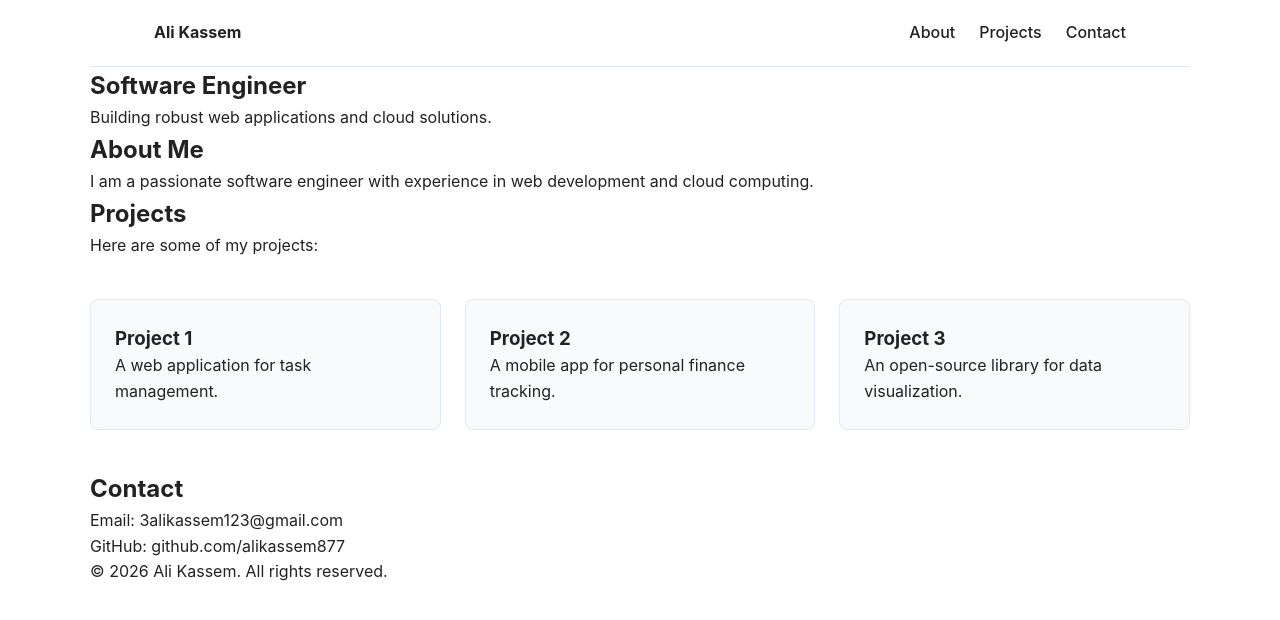
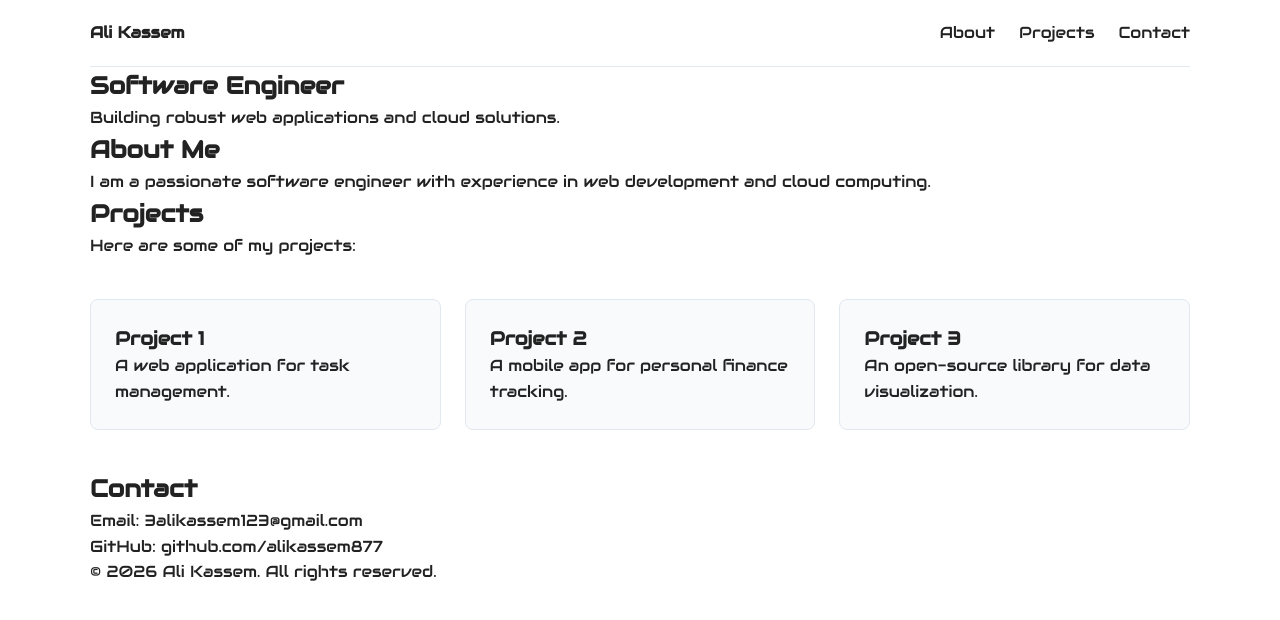
Before and after one commit to alikassem877/my-first-repo, a plain HTML site: page index.html in a window 1280 px wide. Drawn offline with Linux system fonts and the light colour scheme; a web font is replaced by a local one.

Commit message:
four update

```diff
--- a/index.html
+++ b/index.html
@@ -1,19 +1,32 @@
-<!DOCTYPE html>
+
+<!doctype html>
 <html lang="en">
   <head>
-    <meta charset="UTF-8">
-    <meta name="viewport" content="width=device-width, initial-scale=1.0">
-    <link rel="stylesheet" href="style.css">
+    <meta charset="UTF-8" />
+    <meta name="viewport" content="width=device-width, initial-scale=1.0" />
+
+    <!-- Google Fonts -->
+    <link rel="preconnect" href="https://fonts.googleapis.com" />
+    <link rel="preconnect" href="https://fonts.gstatic.com" crossorigin />
+    <link
+      href="https://fonts.googleapis.com/css2?family=Audiowide&family=Redaction+100:ital,wght@0,400;0,700;1,400&display=swap"
+      rel="stylesheet"
+    />
+
+    <!-- CSS -->
+    <link rel="stylesheet" href="style.css" />
+
     <title>Ali Kassem | Software Engineer</title>
   </head>
+
   <body>
-
-    <!-- Header & Navigation wrapped together for a clean top bar -->
+    <!-- Header & Navigation -->
     <header>
       <nav class="container">
         <div class="logo">
           <strong>Ali Kassem</strong>
         </div>
+
         <ul>
           <li><a href="#about">About</a></li>
           <li><a href="#projects">Projects</a></li>
@@ -26,30 +39,36 @@
       <!-- Hero Section -->
       <section class="hero">
         <h1>Software Engineer</h1>
-            <p class="subtitle">Building robust web applications and cloud solutions.</p>
+        <p class="subtitle">
+          Building robust web applications and cloud solutions.
+        </p>
       </section>
 
       <!-- About Section -->
       <section id="about">
         <h2>About Me</h2>
-            <p>I am a passionate software engineer with experience in web development and cloud computing.</p>
+        <p>
+          I am a passionate software engineer with experience in web
+          development and cloud computing.
+        </p>
       </section>
 
       <!-- Projects Section -->
-        <section id="projects-section">
+      <section id="projects">
         <h2>Projects</h2>
         <p>Here are some of my projects:</p>
 
-            <!-- Matches the CSS #projects grid -->
-            <ul id="projects">
+        <ul class="projects-grid">
           <li>
             <h3>Project 1</h3>
             <p>A web application for task management.</p>
           </li>
+
           <li>
             <h3>Project 2</h3>
             <p>A mobile app for personal finance tracking.</p>
           </li>
+
           <li>
             <h3>Project 3</h3>
             <p>An open-source library for data visualization.</p>
@@ -60,14 +79,30 @@
       <!-- Contact Section -->
       <section id="contact">
         <h2>Contact</h2>
-            <p>Email: <a href="mailto:3alikassem123@gmail.com">3alikassem123@gmail.com</a></p>
-            <p>GitHub: <a href="https://github.com/alikassem877" target="_blank" rel="noopener noreferrer">github.com/alikassem877</a></p>
+
+        <p>
+          Email:
+          <a href="mailto:3alikassem123@gmail.com">
+            3alikassem123@gmail.com
+          </a>
+        </p>
+
+        <p>
+          GitHub:
+          <a
+            href="https://github.com/alikassem877"
+            target="_blank"
+            rel="noopener noreferrer"
+          >
+            github.com/alikassem877
+          </a>
+        </p>
       </section>
     </main>
 
+    <!-- Footer -->
     <footer class="container">
       <p>&copy; 2026 Ali Kassem. All rights reserved.</p>
     </footer>
-
   </body>
 </html>
--- a/style.css
+++ b/style.css
@@ -1,3 +1,4 @@
+
 /* 1. Reset */
 * {
   margin: 0;
@@ -17,13 +18,13 @@
   --radius: 8px;
 }
 
-/* 3. Smooth scrolling & Base */
+/* 3. Smooth Scrolling & Base */
 html {
   scroll-behavior: smooth;
 }
 
 body {
-    font-family: 'Poppins', 'Inter', sans-serif;
+  font-family: "Audiowide", sans-serif;
   color: var(--text-color);
   background-color: var(--background-color);
   line-height: 1.6;
@@ -41,7 +42,7 @@ nav {
   display: flex;
   justify-content: space-between;
   align-items: center;
-    padding: 20px 5%;
+  padding: 20px 0;
   border-bottom: 1px solid var(--border-color);
 }
 
@@ -49,18 +50,6 @@ nav ul {
   display: flex;
   gap: 24px;
   align-items: center;
-    list-style: none;
-}
-
-nav a {
-    text-decoration: none;
-    color: var(--text-color);
-    font-weight: 500;
-    transition: color 0.2s ease;
-}
-
-nav a:hover {
-    color: var(--primary-color);
 }
 
 /* 6. Links */
@@ -74,43 +63,33 @@ a:hover {
   color: var(--primary-color);
 }
 
-/* 7. Images & Lists */
-img {
-    max-width: 100%;
-    display: block;
-    height: auto;
-}
-
+/* 7. Global Lists */
 ul {
   list-style: none;
 }
 
-/* 8. Buttons */
-button {
-    cursor: pointer;
-    font: inherit;
-    border: none;
-    background: none;
-}
-
-/* 9. Projects Grid Section */
-#projects {
+/* 8. Projects Grid */
+.projects-grid {
   display: grid;
   grid-template-columns: repeat(auto-fit, minmax(280px, 1fr));
   gap: 24px;
   padding: 40px 0;
 }
 
-#projects li {
+.projects-grid li {
   background-color: var(--surface-color);
   border: 1px solid var(--border-color);
   border-radius: var(--radius);
   padding: 24px;
-    transition: transform 0.3s ease, box-shadow 0.3s ease;
+  transition:
+    transform 0.3s ease,
+    box-shadow 0.3s ease;
 }
 
-/* Subtle card lift effect on hover */
-#projects li:hover {
+/* Project Card Hover */
+.projects-grid li:hover {
   transform: translateY(-4px);
-    box-shadow: 0 10px 25px -5px rgba(0, 0, 0, 0.05), 0 8px 10px -6px rgba(0, 0, 0, 0.05);
+  box-shadow:
+    0 10px 25px -5px rgba(0, 0, 0, 0.05),
+    0 8px 10px -6px rgba(0, 0, 0, 0.05);
 }
```
Lines whose indentation alone changed are shown as unchanged.
